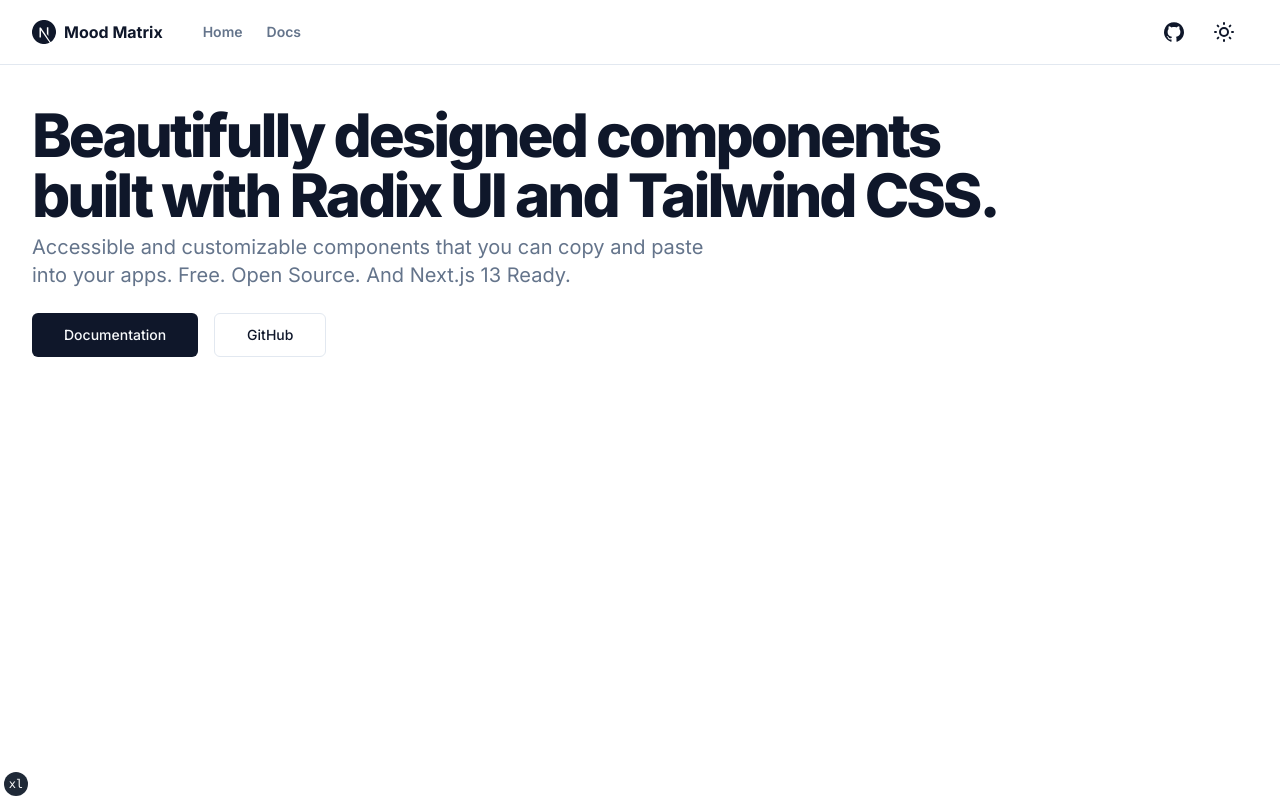
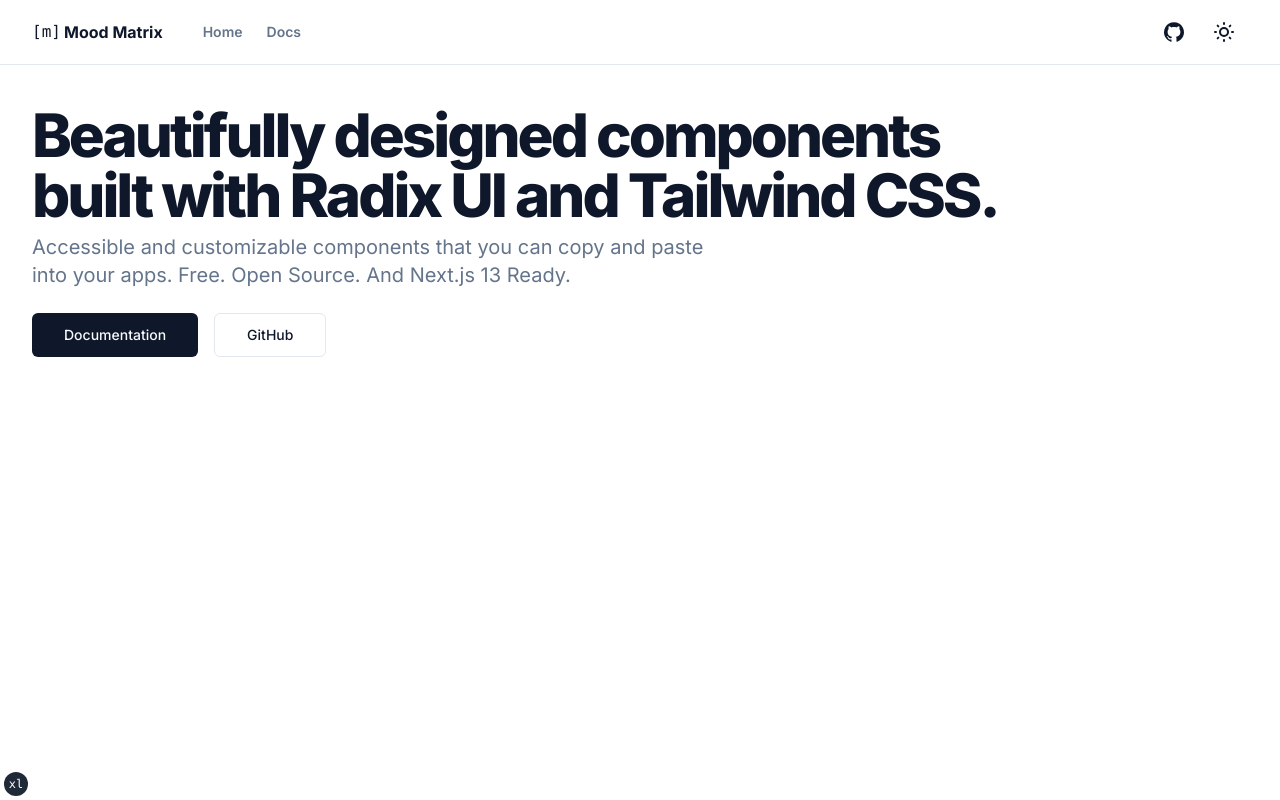
Before and after one commit to brijeshbv/mood-matrix, a Next.js app in the folder client/: page / in a window 1280 px wide. Built offline with nearby package versions, Linux system fonts and the light colour scheme.

Commit message:
[m] as a logo

```diff
--- a/client/components/main-nav.tsx
+++ b/client/components/main-nav.tsx
@@ -14,7 +14,8 @@
   return (
     <div className="flex gap-6 md:gap-10">
       <Link href="/" className="hidden items-center space-x-2 md:flex">
-        <Icons.logo className="h-6 w-6" />
+        {/* <Icons.logo className="h-6 w-6" /> */}
+        <h1 className="h-6 w-6 font-mono">[m]</h1>
         <span className="hidden font-bold sm:inline-block">
           {siteConfig.name}
         </span>
```
